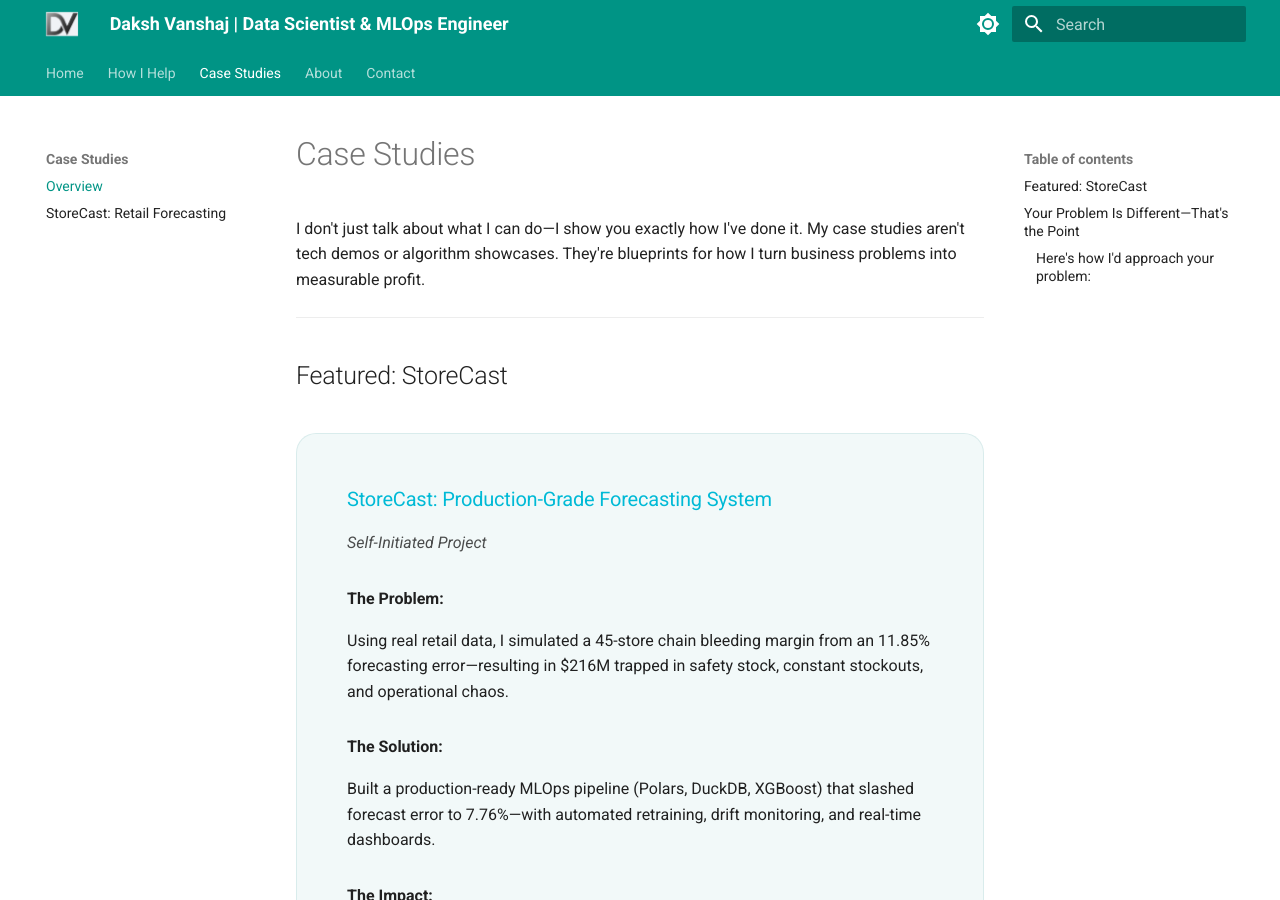
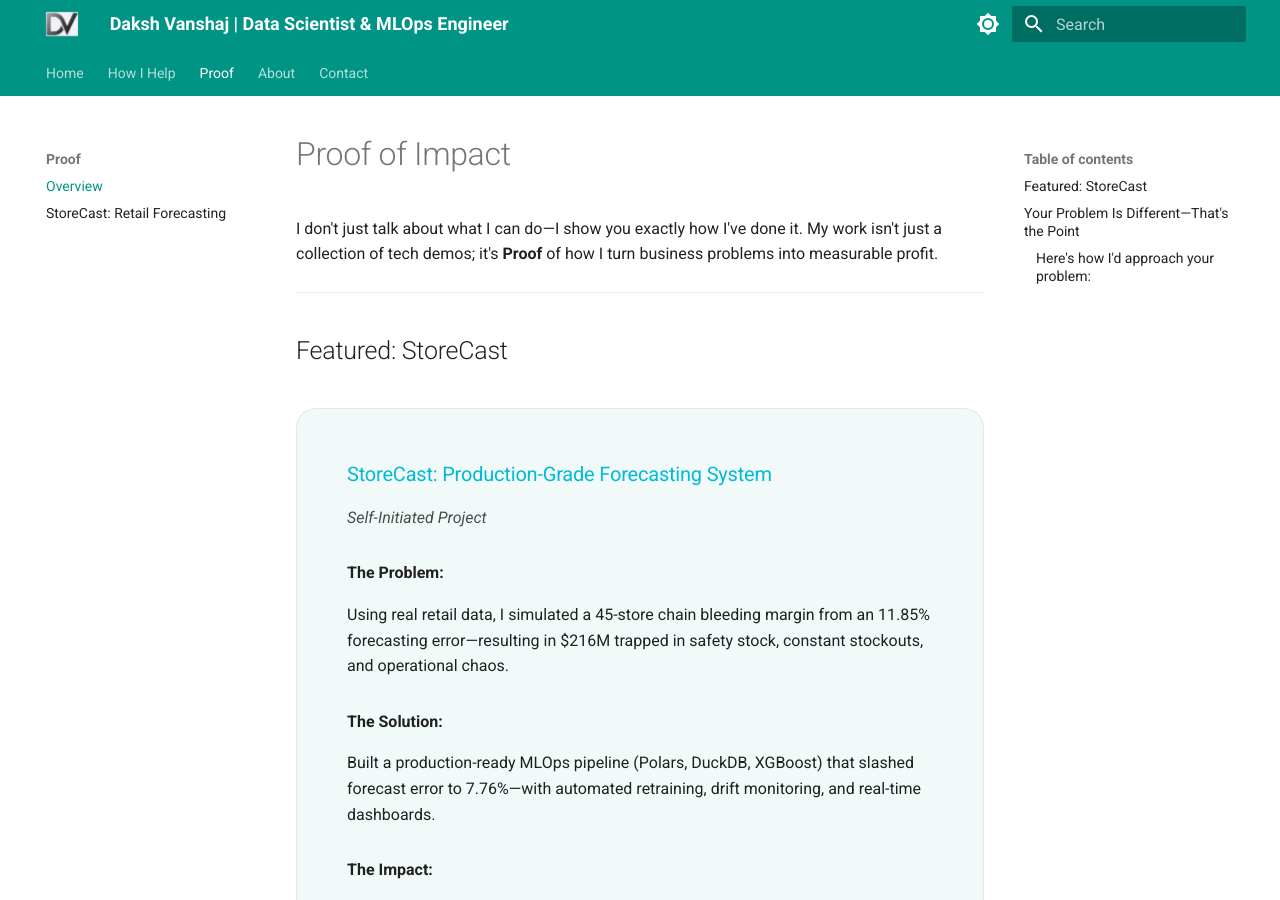
Before and after one commit to dakshvanshaj/portfolio, an MkDocs documentation site: the page built from docs/case_studies/index.md, in a window 1280 px wide and 900 px high. Built offline with MkDocs 1.6.1 and Material for MkDocs 9.7.7, drawn with Linux system fonts in a browser that asks for light colours.

Commit message:
docs: update project documentation.

```diff
--- a/docs/case_studies/index.md
+++ b/docs/case_studies/index.md
@@ -1,6 +1,6 @@
-# Case Studies
+# Proof of Impact
 
-I don't just talk about what I can do—I show you exactly how I've done it. My case studies aren't tech demos or algorithm showcases. They're blueprints for how I turn business problems into measurable profit.
+I don't just talk about what I can do—I show you exactly how I've done it. My work isn't just a collection of tech demos; it's **Proof** of how I turn business problems into measurable profit.
 
 ---
 
--- a/mkdocs.yml
+++ b/mkdocs.yml
@@ -69,7 +69,7 @@ markdown_extensions:
 nav:
   - Home: index.md
   - How I Help: how_i_help.md
-  - Case Studies:
+  - Proof:
       - Overview: case_studies/index.md
       - "StoreCast: Retail Forecasting": case_studies/storecast.md
   - About: about.md
```
Also changed, not shown: docs/contact.md (+7 -7 lines), docs/index.md (+1 -1 lines).
